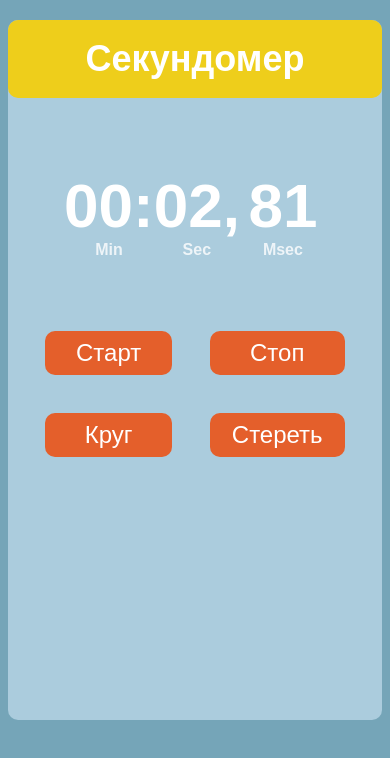
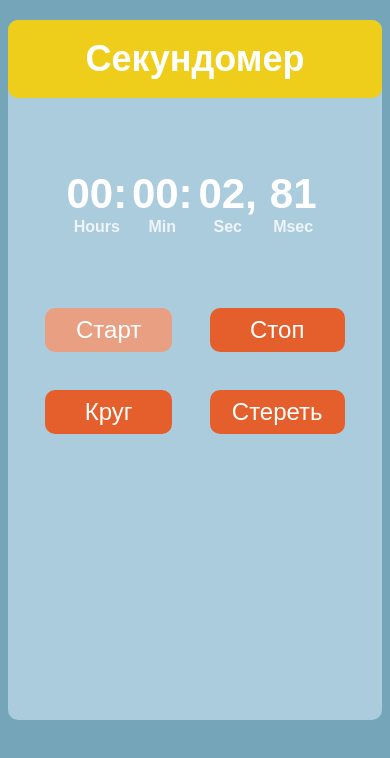
Before and after one commit to NikitaGridin/stopwatch, a plain HTML site: page index.html in a window 390 px wide. Both pictures are taken after a click on the element "Старт". Drawn offline with Linux system fonts and the light colour scheme.

Commit message:
last commit

```diff
--- a/index.html
+++ b/index.html
@@ -32,10 +32,10 @@
       .timer {
         margin: 72px auto;
         display: grid;
-        grid-template-columns: repeat(3, 1fr);
+        grid-template-columns: repeat(4, 1fr);
         font-size: 96px;
         text-align: center;
-        width: 50%;
+        width: 70%;
         color: white;
         font-weight: bold;
       }
@@ -57,6 +57,11 @@
         color: white;
         border-radius: 10px;
         cursor: pointer;
+      }
+      .disabled {
+        pointer-events: none;
+        cursor: default;
+        background-color: #e99f82;
       }
       .start:hover,
       .stop:hover,
@@ -98,7 +103,7 @@
           margin-top: 20px;
         }
         .timer {
-          font-size: 62px;
+          font-size: 42px;
           width: 70%;
         }
         .btn {
@@ -111,18 +116,20 @@
     <div class="wrapper">
       <div class="title">Секундомер</div>
       <div class="timer">
+        <div class="hours">00:</div>
         <div class="minutes">00:</div>
         <div class="seconds">00,</div>
         <div class="miliseconds">00</div>
+        <span>Hours</span>
         <span>Min</span>
         <span>Sec</span>
         <span>Msec</span>
       </div>
       <div class="btn">
         <div class="start">Старт</div>
-        <div class="stop">Стоп</div>
-        <div class="lap">Круг</div>
-        <div class="reset" onclick="location.reload()">Стереть</div>
+        <div class="stop disabled">Стоп</div>
+        <div class="lap disabled">Круг</div>
+        <div class="reset disabled" onclick="location.reload()">Стереть</div>
       </div>
       <ul class="lapBlock"></ul>
     </div>
@@ -133,8 +140,11 @@
       const stopS = document.querySelector(".stop");
       const seconds = document.querySelector(".seconds");
       const minutes = document.querySelector(".minutes");
+      const hours = document.querySelector(".hours");
       const miliseconds = document.querySelector(".miliseconds");
+      const reset = document.querySelector(".reset");
 
+      let h = 0;
       let m = 0;
       let s = 0;
       let ms = 0;
@@ -147,28 +157,36 @@
           if (s >= 60) {
             s = 0;
             m++;
+            if (m >= 60) {
+              m = 0;
+              h++;
+            }
           }
         }
       }
       function add() {
         start();
+        hours.textContent = h > 9 ? h + ":" : "0" + h + ":";
         minutes.textContent = m > 9 ? m + ":" : "0" + m + ":";
         seconds.textContent = s > 9 ? s + "," : "0" + s + ",";
         miliseconds.textContent = ms > 9 ? ms : "0" + ms;
         timer();
       }
 
-      startS.addEventListener(
-        "click",
-        () => {
-          add();
-        },
-        { once: true }
-      );
+      startS.addEventListener("click", () => {
+        add();
+        startS.classList.add("disabled");
+        stopS.classList.remove("disabled");
+        lapS.classList.remove("disabled");
+        reset.classList.remove("disabled");
+      });
       stopS.addEventListener(
         "click",
         () => {
           timerStop();
+          stopS.classList.add("disabled");
+
+          startS.classList.remove("disabled");
         }
         // { once: true }
       );
@@ -187,7 +205,7 @@
           const li = document.createElement("li");
           lapBlock.appendChild(li);
           count++;
-          li.textContent = `Круг ${count}:   ${m}:${s},${ms}`;
+          li.textContent = `Круг ${count}:   ${h}:${m}:${s},${ms}`;
         }
       }
     </script>
```
